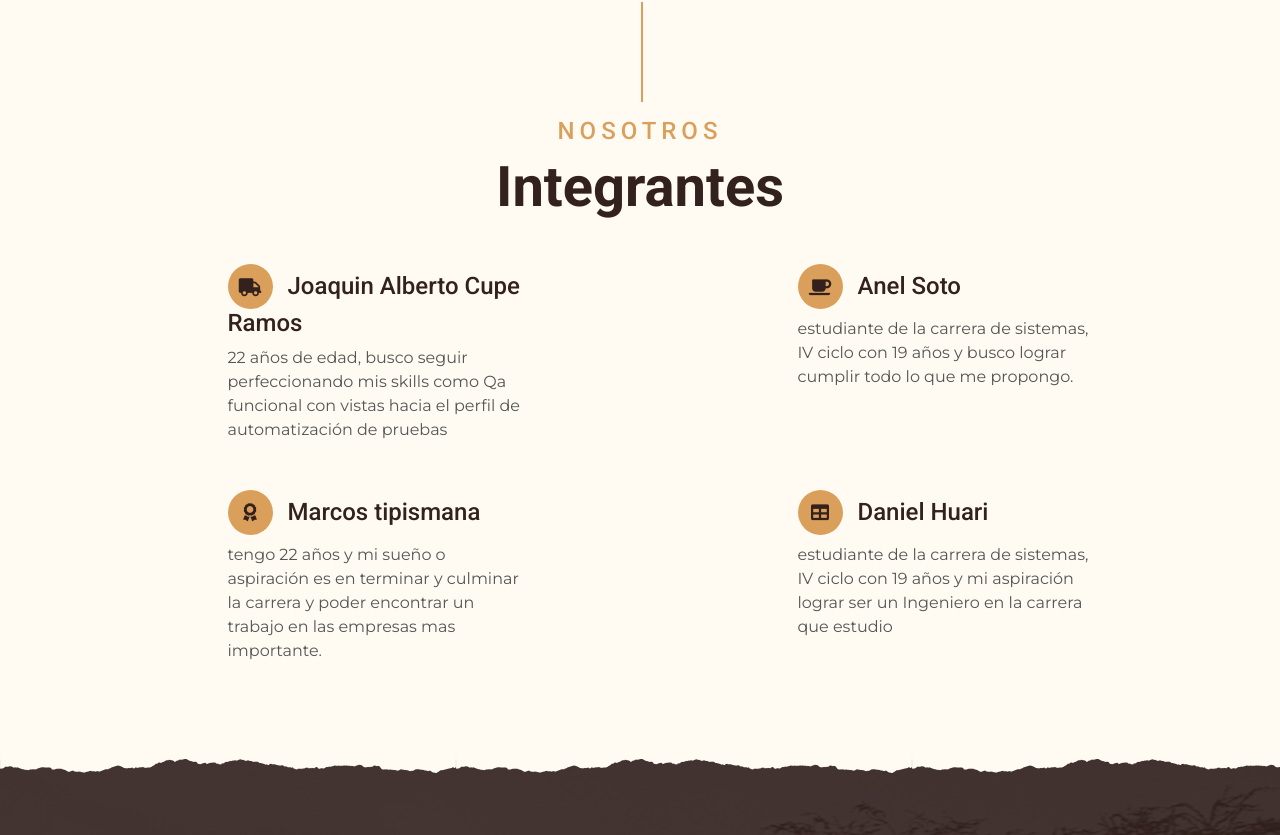
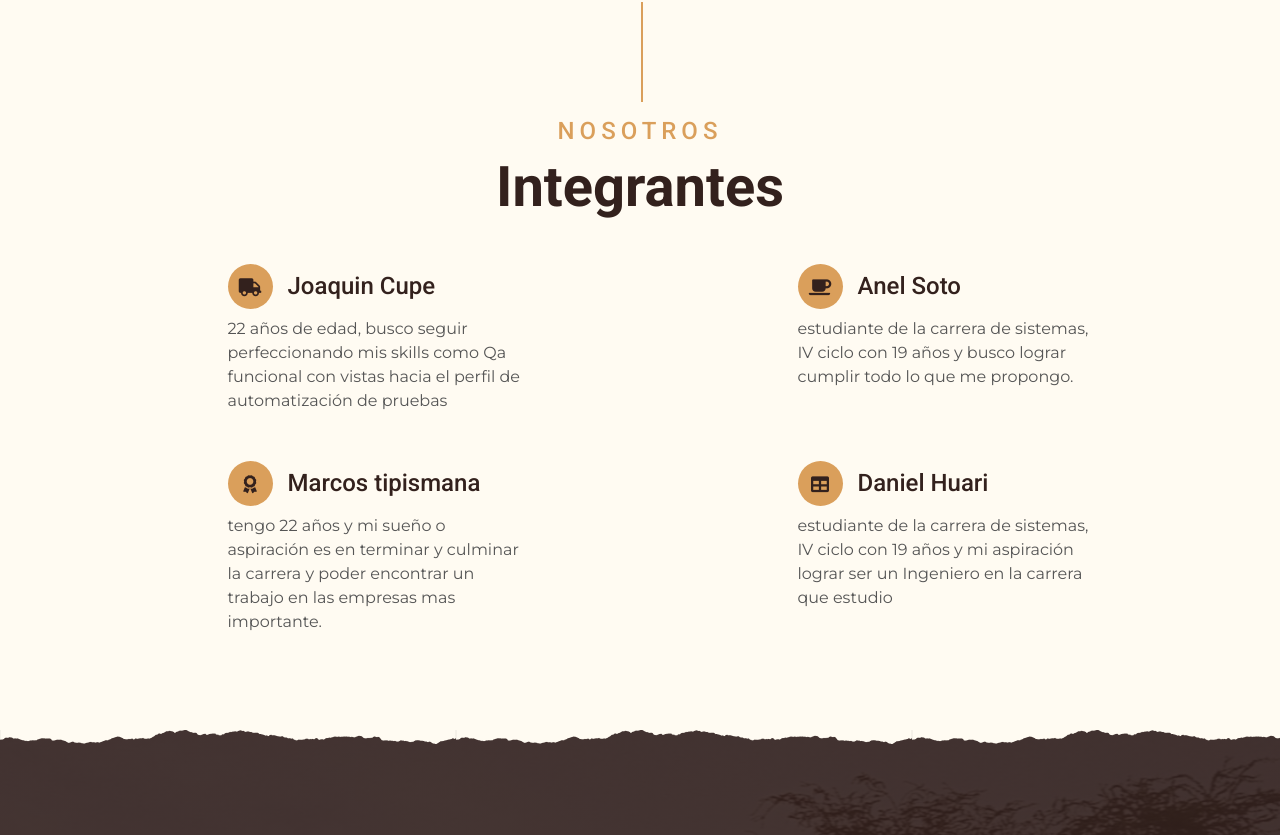
Before and after one commit to JCupeRamos/SO, a plain HTML site: page index.html in a window 1280 px wide. Shown: the part 1915-2750 px from the top of the page. Drawn offline with nearby package versions, Linux system fonts and the light colour scheme.

Commit message:
Update index.html

```diff
--- a/index.html
+++ b/index.html
@@ -121,7 +121,7 @@
 
                         </div>
                         <div class="col-sm-7">
-                            <h4><i class="fa fa-truck service-icon"></i>Joaquin Alberto Cupe Ramos</h4>
+                            <h4><i class="fa fa-truck service-icon"></i>Joaquin Cupe</h4>
                             <p class="m-0">22 años de edad, busco seguir perfeccionando mis skills como Qa funcional con vistas hacia el perfil de automatización de pruebas</p>
                         </div>
                     </div>
```
